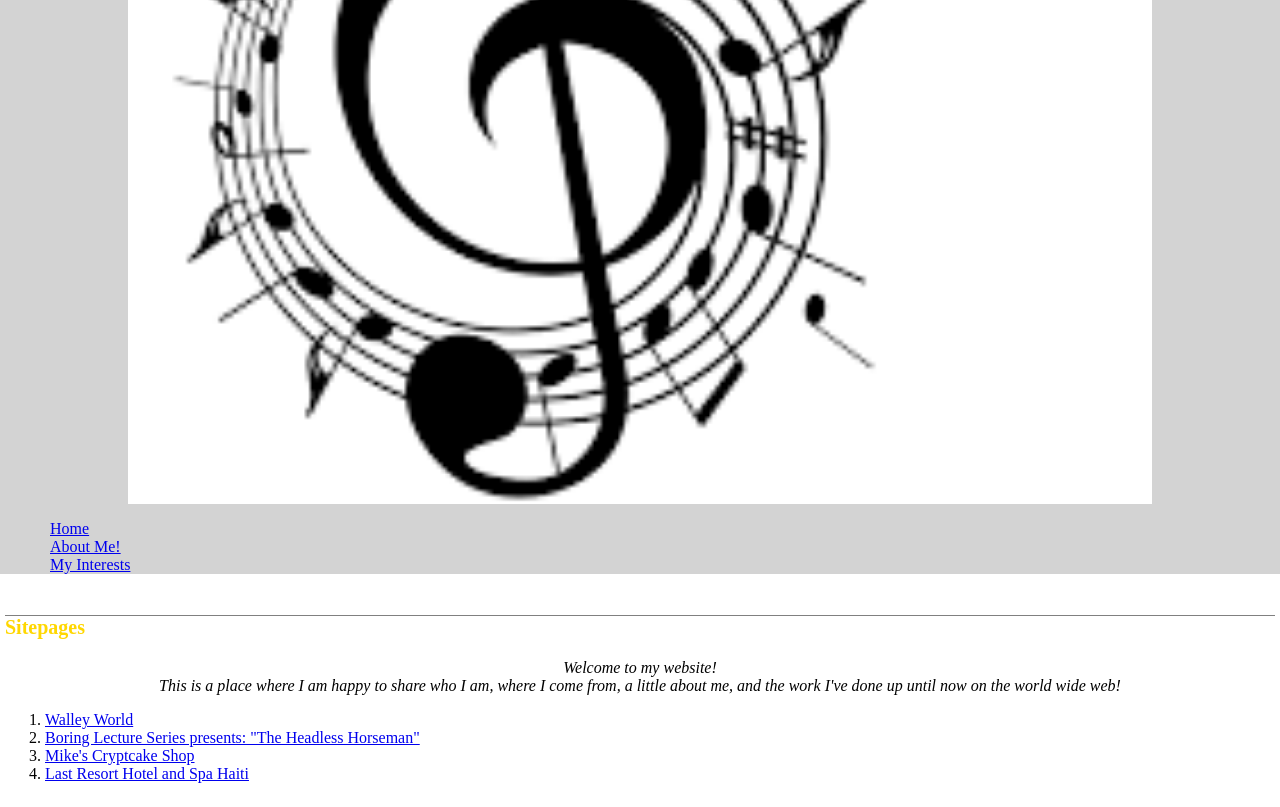
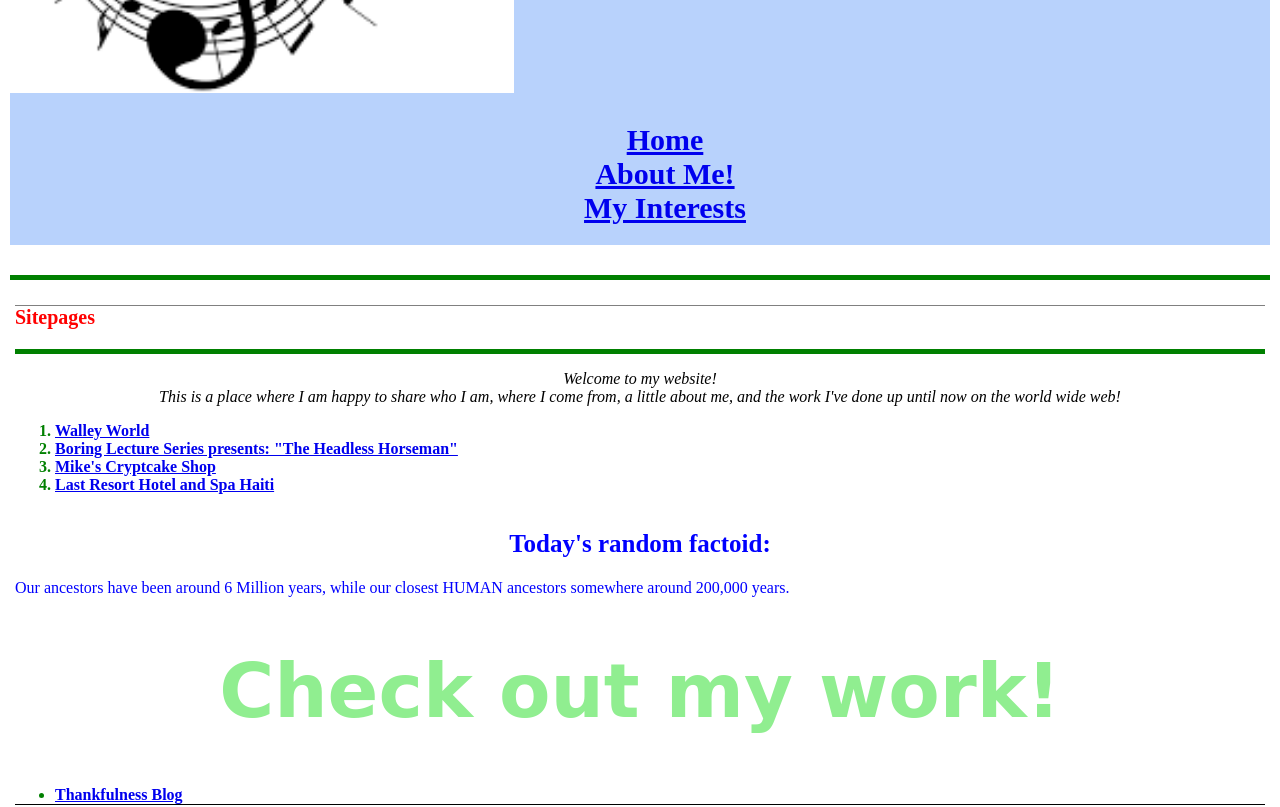
Before and after one commit to Denlow/DenlowAbout, a plain HTML site: page index.html in a window 1280 px wide. Shown: the part 600-1407 px from the top of the page. Drawn offline with Linux system fonts and the light colour scheme.

Commit message:
this will add/remove more css

```diff
--- a/css/bootstrap.css
+++ b/css/bootstrap.css
@@ -1,3 +1,11 @@
 body {
-  margin: 0;
+  margin: 10px;
 }
+
+.class {
+  font-size: 30px;
+}
+
+.panel-info {
+  color: blue;
+}
--- a/css/styles.css
+++ b/css/styles.css
@@ -4,46 +4,59 @@ tr {
 
 h3  {
   font-size: 20px;
-  color: gold;
+  color: red;
   border-top: 1px solid gray;
 }
 
-table {
-  width: 100%;
-}
 
 img {
-  width: 80%;
+  width: 40%;
   display: block;
-  margin-left: auto;
-  margin-right: auto;
+
 }
 
 h1 {
-  font-family: times;
+  font-family: fantasy;
   text-align: center;
+  font-size: 75px;
+  font-family: cursive;
+  color: lightgreen;
 }
 
 h2 {
-  color: black;
+  color: blue;
   font-size: 16px;
+  font-weight: bolder;
+  font-family: inherit;
+  font-size: 25px;
+  text-align: center;
 }
 
 strong {
   font-weight: bolder;
   font-size: 30px;
+  font-family: serif;
+  color: blue;
 }
 
 .sidebar {
-  background-color: lightgray;
+  background-color: #b8d2fc;
+  font-size: 30px;
+  text-align: center;
 }
 
 .sidebar ul {
   list-style: none;
+  padding-bottom: 20px;
+}
+
+li {
+  color: green;
+  font-weight: bolder;
 }
 
 .sidebar h3 {
-  color: red;
+  color: cyan;
   font-size: 12px;
 }
 
@@ -66,14 +79,6 @@ strong {
   background-color: lightgray;
 }
 
-.purple {
-  background-color: #fef;
-}
-
-.purple-heading {
-  background-color: #dcd;
-}
-
 .main {
   padding: 5px;
 }
@@ -87,25 +92,20 @@ strong {
 }
 
 .green-body {
-  background-color: #EFE;
+  background-color: ##c6ff6b;
 }
 
-.blue-body {
-  background-color: #e8f2f7;
-}
 
-.purple-body {
-  background-color: #FEF
-}
-
-.col-md-6 {
+.col-md-10 {
   height: 100%;
 }
 
-.col-md-6 {
-  margin-top: 5px;
+.col-md-12 {
+  margin-top: 20px;
 }
 
 .center {
   text-align: center;
 }
+.row {
+  border-bottom: 5px solid green;
```
